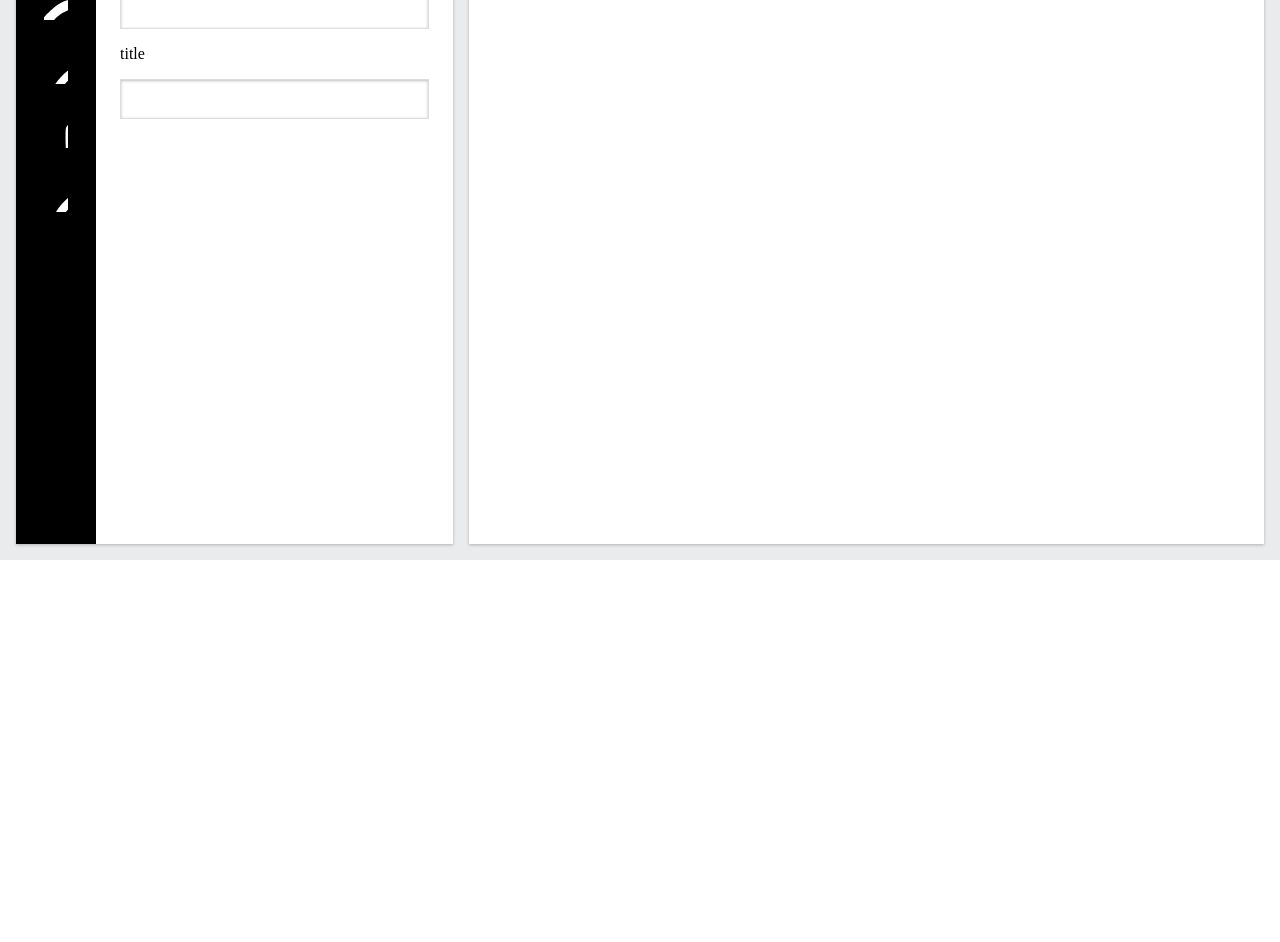
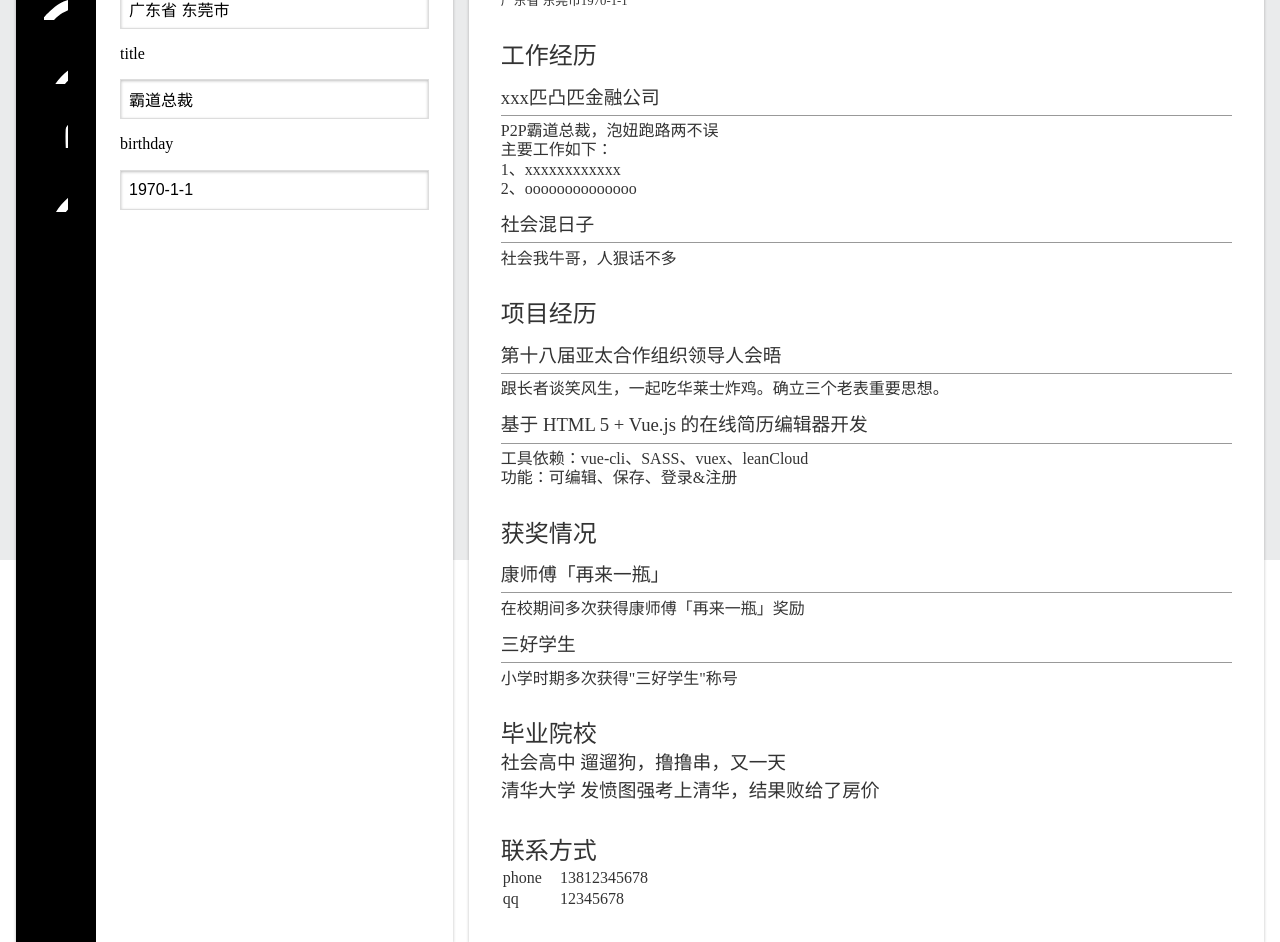
Before and after one commit to yujingyang666/resume-editor, a Vue app: page / in a window 1280 px wide. Shown: the part 240-1182 px from the top of the page. Before the commit the page ends 800 px from the top, so only its background shows below. Built offline with nearby package versions, Linux system fonts and the light colour scheme.

Commit message:
编辑好页面内容

```diff
--- a/package.json
+++ b/package.json
@@ -17,7 +17,8 @@
     "normalize.css": "^7.0.0",
     "sass-loader": "^6.0.4",
     "vue": "^2.2.6",
-    "vue-router": "^2.3.1"
+    "vue-router": "^2.3.1",
+    "vuex": "^2.3.1"
   },
   "devDependencies": {
     "autoprefixer": "^6.7.2",
--- a/src/App.vue
+++ b/src/App.vue
@@ -18,13 +18,11 @@
   import Editor from './components/Editor'
   import Preview from './components/Preview'
   import icons from './assets/icons'
+  import store from './store/index'
+
   export default {
     name: 'app',
-    data:function(){
-      return{
-        text:"你好"
-      }
-    },
+    store,
     components:{Topbar,Editor,Preview},
     created(){
       document.body.insertAdjacentHTML('afterbegin',icons)
--- a/src/components/Editor.vue
+++ b/src/components/Editor.vue
@@ -2,7 +2,7 @@
   <div id="editor">
     <nav>
       <ol>
-        <li v-for="(item,index) in resume.visibleItems" v-bind:class="{active: item.field === selected}" @click=change(item.field)>
+        <li v-for="(item,index) in resume.visibleItems" v-bind:class="{active: item.field === selected}" @click="selected = item.field">
           <svg class="icon">
             <use :xlink:href='`#icon-${item.icon}`'></use>
           </svg>
@@ -32,93 +32,18 @@
 <script>
   export default {
     name: 'Editor',
-    data() {
-      return {
-        selected: "profile",
-        resume: {
-          visibleItems: [{
-              field: 'profile',
-              icon: 'id'
-            },
-            {
-              field: 'work history',
-              icon: 'work'
-            },
-            {
-              field: 'education',
-              icon: 'book'
-            },
-            {
-              field: 'projects',
-              icon: 'heart'
-            },
-            {
-              field: 'awards',
-              icon: 'cup'
-            },
-            {
-              field: 'contacts',
-              icon: 'phone'
-            }
-          ],
-          profile: {
-            name: '',
-            city: '',
-            title: ''
-          },
-          'work history': [{
-              company: 'AL',
-              content: '我的第二份工作是'
-            },
-            {
-              company: 'TX',
-              content: '我的第一份工作是'
-            }
-          ],
-          education: [{
-              school: 'AL',
-              content: '文字'
-            },
-            {
-              school: 'TX',
-              content: '文字'
-            },
-          ],
-          projects: [{
-              name: 'project A',
-              content: '文字'
-            },
-            {
-              name: 'project B',
-              content: '文字'
-            },
-          ],
-          awards: [{
-              name: 'awards A',
-              content: '文字'
-            },
-            {
-              name: 'awards B',
-              content: '文字'
-            },
-          ],
-          contacts: [{
-              contact: 'phone',
-              content: '13812345678'
-            },
-            {
-              contact: 'qq',
-              content: '12345678'
-            },
-          ],
-          others: {}
+    computed: {
+      selected: {
+        get() {
+          return this.$store.state.selected
+        },
+        set(value) {
+          return this.$store.commit('switchTab', value)
         }
-      }
-    },
-    methods: {
-      change: function (target) {
-        this.selected = target
-      }
+      },
+      resume() {
+        return this.$store.state.resume
+      },
     }
   }
 
@@ -126,7 +51,7 @@
 
 <style lang="scss" scoped>
   #editor {
-    width: 35%;
+    min-width: 35%;
     background: #FFF;
     color: #000;
     box-shadow: 0 1px 3px 0 rgba(0, 0, 0, 0.25);
--- a/src/components/Preview.vue
+++ b/src/components/Preview.vue
@@ -1,23 +1,138 @@
 <template>
   <div id="preview">
-    I am Preview
+    <section data-name='profile' v-show="resume.profile">
+      <h1>{{resume.profile.name}}</h1>
+      <h2>{{resume.profile.title}}</h2>
+      <p>
+        <small>{{resume.profile.city}}</small>
+        <small>{{resume.profile.birthday}}</small>
+      </p>
+    </section>
+
+    <section data-name='workHistory' v-show="resume.workHistory">
+      <h2>工作经历</h2>
+      <ol>
+        <li v-for="item in resume.workHistory">
+          <h3>{{item.company}}</h3>
+          <p v-show="item.content">{{item.content}}</p>
+        </li>
+      </ol>
+    </section>
+
+    <section data-name='projects' v-show="resume.projects">
+      <h2>项目经历</h2>
+      <ol>
+        <li v-for="item in resume.projects">
+          <h3>{{item.name}}</h3>
+          <p v-show="item.content">{{item.content}}</p>
+        </li>
+      </ol>
+    </section>
+
+    <section data-name='awards' v-show="resume.awards">
+      <h2>获奖情况</h2>
+      <ol>
+        <li v-for="item in resume.awards">
+          <h3>{{item.name}}</h3>
+          <p v-show="item.content">{{item.content}}</p>
+        </li>
+      </ol>
+    </section>
+
+    <section data-name='education' v-show="resume.education">
+      <h2>毕业院校</h2>
+      <ol>
+        <li v-for="item in resume.education">
+          <h3>{{item.school}}
+            <span v-show="item.content">{{item.content}}</span>
+          </h3>
+        </li>
+      </ol>
+    </section>
+
+    <section data-name="contacts" v-show="resume.contacts">
+        <h2>联系方式</h2>
+        <table>
+          <tr v-for="item in resume.contacts">
+            <td>{{item.contact}}</td>
+            <td v-show="item.content"> {{item.content}} </td>
+          </tr>
+        </table>
+      </section>
+
   </div>
 </template>
 
 <script>
   export default {
-    name: ''
+    name: 'Preview',
+    computed: {
+      resume() {
+        return this.$store.state.resume
+      }
+    },
+    created() {
+      console.log(this.$store.state.resume === this.resume)
+    }
+
   }
 
 </script>
 
-<style>
+<style lang="scss">
   #preview {
-
     background: #FFF;
-    box-shadow:0 1px 3px 0 rgba(0,0,0,0.25);
+    box-shadow: 0 1px 3px 0 rgba(0, 0, 0, 0.25);
     flex-grow: 1;
+    padding: 2em;
     margin-left: 16px;
+    overflow: auto;
+    color: #333;
+    line-height: 1.2;
+    * {
+      box-sizing: border-box;
+      font-variant: normal;
+      font-weight: normal;
+    }
+    ol {
+      list-style: none;
+    }
+    section+section {
+      margin-top: 2em;
+    }
+    p {
+      white-space: pre-line;
+    }
+    section[data-name="profile"] {
+      >h1 {
+        margin: .1em 0;
+        font-size: 4em;
+      }
+    }
+    section[data-name="workHistory"],
+    section[data-name="projects"],
+    section[data-name="awards"] {
+      li {
+        margin-top: 1em;
+      }
+      li {
+        h3 {
+          border-bottom: 1px solid #999;
+          padding-bottom: 0.3em;
+          margin-bottom: .3em;
+        }
+      }
+    }
+    section[data-name="education"] {
+      li {
+        line-height: 1.5;
+      }
+    }
+    section[data-name="contacts"] {
+      td:first-child {
+        padding-right: 1em;
+      }
+    }
   }
 
 </style>
--- a/src/components/Topbar.vue
+++ b/src/components/Topbar.vue
@@ -1,7 +1,7 @@
 <template>
     <div id="topbar">
        <div class="wrapper">
-           <span class="logo">Resumer</span>
+           <span class="logo">在线简历编辑器</span>
 
        <div class="action">
            <button class="primary">保存</button>
--- /dev/null
+++ b/src/store/index.js
@@ -0,0 +1,97 @@
+import Vuex from 'vuex'
+import Vue from 'vue'
+
+Vue.use(Vuex)
+export default new Vuex.Store({
+    state:{
+        selected: "profile",
+        resume: {
+          visibleItems: [{
+              field: 'profile',
+              icon: 'id'
+            },
+            {
+              field: 'workHistory',
+              icon: 'work'
+            },
+            {
+              field: 'education',
+              icon: 'book'
+            },
+            {
+              field: 'projects',
+              icon: 'heart'
+            },
+            {
+              field: 'awards',
+              icon: 'cup'
+            },
+            {
+              field: 'contacts',
+              icon: 'phone'
+            }
+          ],
+          profile: {
+            name: '小牛哥',
+            city: '广东省 东莞市',
+            title: '霸道总裁',
+            birthday:'1970-1-1'
+          },
+          workHistory: [{
+              company: 'xxx匹凸匹金融公司',
+              content: `P2P霸道总裁，泡妞跑路两不误
+              主要工作如下：
+              1、xxxxxxxxxxxx
+              2、oooooooooooooo`
+            },
+            {
+              company: '社会混日子',
+              content: '社会我牛哥，人狠话不多'
+            }
+          ],
+          education: [{
+              school: '社会高中',
+              content: '遛遛狗，撸撸串，又一天'
+            },
+            {
+              school: '清华大学',
+              content: '发愤图强考上清华，结果败给了房价'
+            },
+          ],
+          projects: [{
+              name: '第十八届亚太合作组织领导人会晤',
+              content: '跟长者谈笑风生，一起吃华莱士炸鸡。确立三个老表重要思想。'
+            },
+            {
+              name: '基于 HTML 5 + Vue.js 的在线简历编辑器开发',
+              content: `工具依赖：vue-cli、SASS、vuex、leanCloud
+              功能：可编辑、保存、登录&注册`
+            },
+          ],
+          awards: [{
+              name: '康师傅「再来一瓶」',
+              content: '在校期间多次获得康师傅「再来一瓶」奖励'
+            },
+            {
+              name: '三好学生',
+              content: '小学时期多次获得"三好学生"称号'
+            },
+          ],
+          contacts: [{
+              contact: 'phone',
+              content: '13812345678'
+            },
+            {
+              contact: 'qq',
+              content: '12345678'
+            },
+          ],
+          others: {}
+        }
+      },
+    mutations:{
+        switchTab(state,payload){
+            state.selected=payload;
+        }
+    }
+})
```
Also changed, not shown: 17 other files (tests, documents, lock files or other folders).
